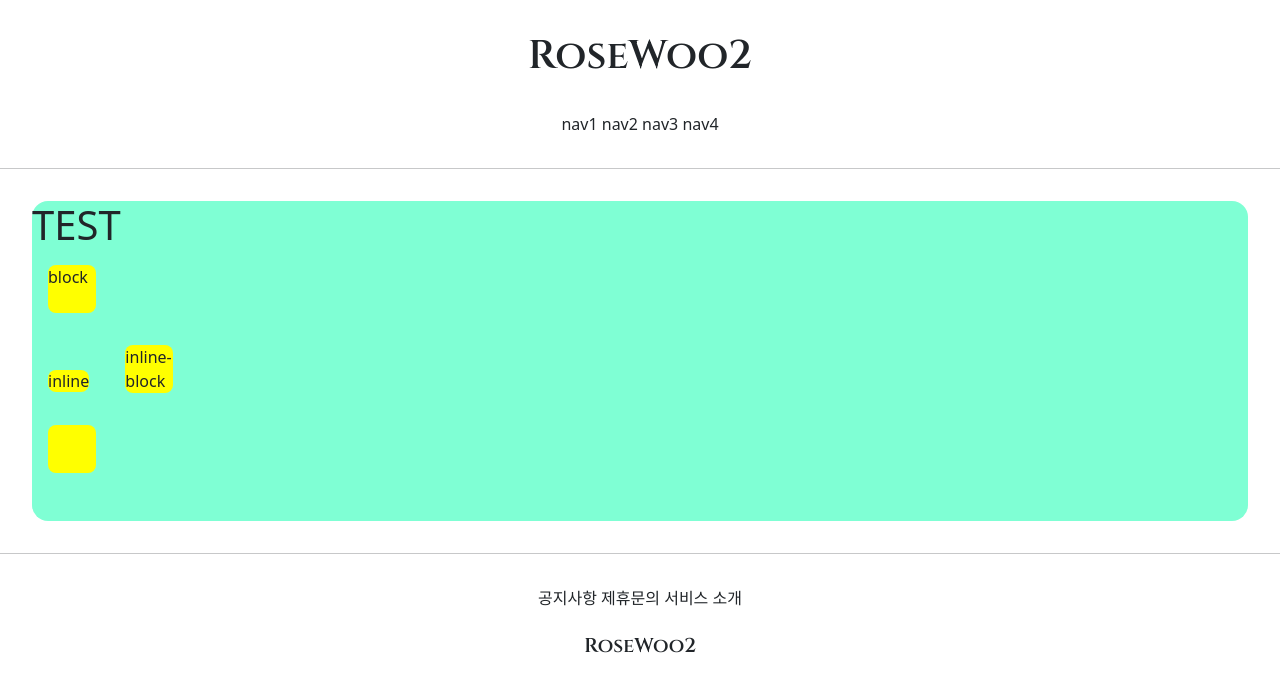
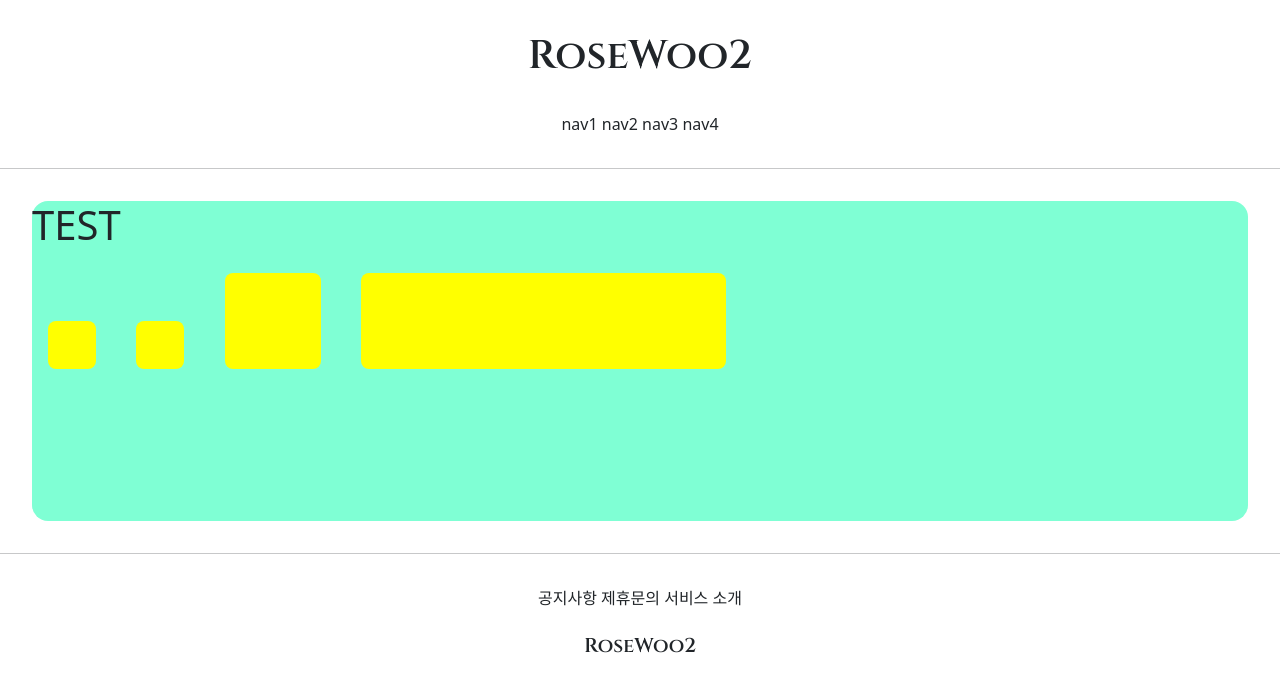
Before and after one commit to CHANWOO97/gis_2ban_1, a Django app: page /accounts/hello_world2/ in a window 1280 px wide. Shown: the top 692 px of the page. Run offline with Django 3.2, Linux system fonts and the light colour scheme; parts of the project's set-up code (start-up, migrations or seed data) failed here and were passed over.

Commit message:
7/7 2ban class commit_2

```diff
--- a/accountapp/templates/accountapp/hello_world.html
+++ b/accountapp/templates/accountapp/hello_world.html
@@ -9,18 +9,19 @@
             width: 48px;
             margin: 1rem;
             border-radius: .5rem;
+            display: inline-block;
         }
     </style>
 
-    <div style="height: 20rem; background-color: aquamarine; margin: 2rem; border-radius: 1rem;">
+    <div style="height: 20rem; background-color: aquamarine;
+            margin: 2rem; border-radius: 1rem; font-size: 2rem">
         <h1>TEST</h1>
 
+    <div class="testing" style="height: 48px; width: 48px"></div>
+    <div class="testing" style="height: 3rem; width: 3rem"></div>
+    <div class="testing" style="height: 3em; width: 3em"></div>
+    <div class="testing" style="height: 30%; width: 30%"></div>
 
-    <div class="testing" style="display: block">block</div>
-    <div class="testing" style="display: inline">inline</div>
-    <div class="testing" style="display: inline-block">inline-block</div>
-    <div class="testing" style="display: none">none</div>
-    <div class="testing"></div>
     </div>
 
 
```
